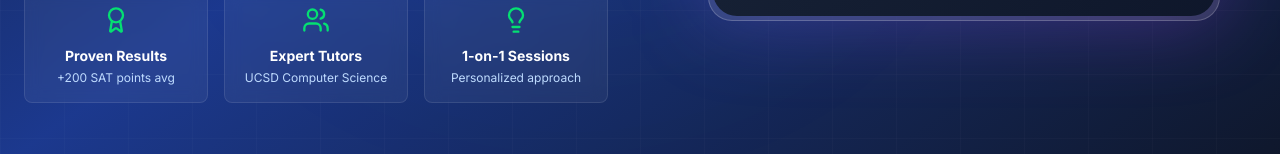
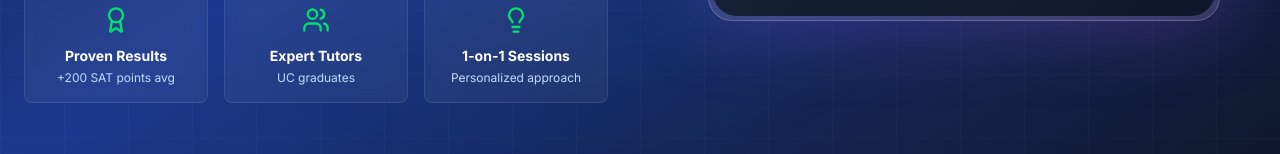
Before and after one commit to jfalconi-cavallini/metaminds_website, a Next.js app: page / in a window 1280 px wide. Shown: the part 798-952 px from the top of the page. Built offline with nearby package versions, Linux system fonts and the light colour scheme.

Commit message:
new text

```diff
--- a/components/HeroTutoring.tsx
+++ b/components/HeroTutoring.tsx
@@ -74,7 +74,7 @@ export default function HeroTutoring() {
                             >
                                 <Users className="w-7 h-7 text-green-400 mb-3" />
                                 <div className="text-sm font-bold text-white">Expert Tutors</div>
-                                <div className="text-xs text-blue-200 mt-1">UCSD Computer Science</div>
+                                <div className="text-xs text-blue-200 mt-1">UC graduates</div>
                             </motion.div>
                             <motion.div
                                 initial={{ opacity: 0, y: 10 }}
```
